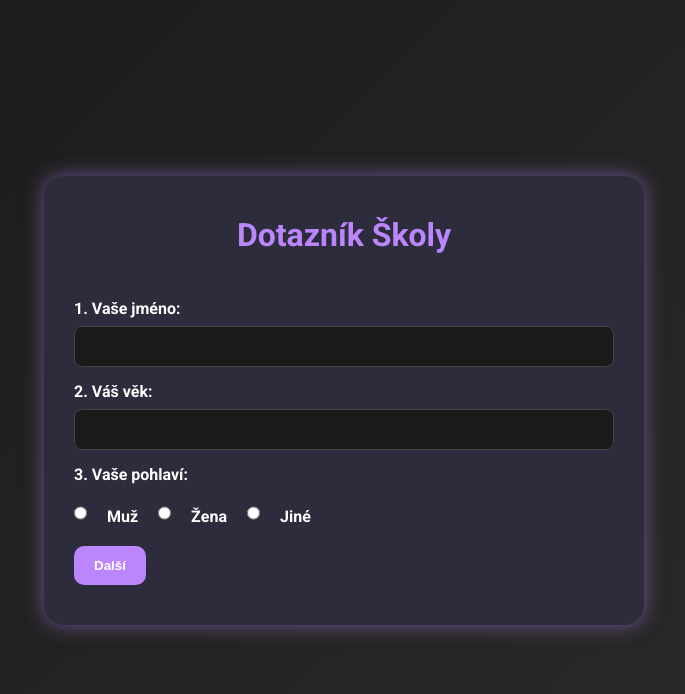
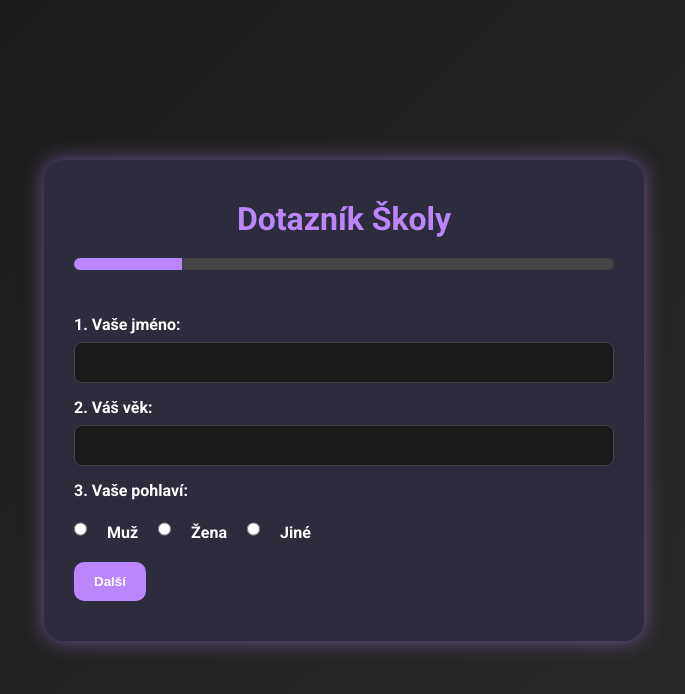
Before and after one commit to arttroj/arttroj.github.io, a plain HTML site: page index.html in a window 1280 px wide. Both pictures are taken after a click on the button "Začít". Shown: the whole page, without its empty margins (296-981 px from the left). Drawn offline with Linux system fonts and the light colour scheme.

Commit message:
Update index.html

```diff
--- a/index.html
+++ b/index.html
@@ -72,7 +72,23 @@
             max-width: 600px;
             box-shadow: 0 0 20px rgba(187,134,252,0.5);
         }
-        h1 { text-align: center; margin-bottom: 30px; color: #bb86fc; }
+        h1 { text-align: center; margin-bottom: 20px; color: #bb86fc; }
+
+        /* Прогресс-бар */
+        .progress-container {
+            width: 100%;
+            background-color: #444;
+            border-radius: 10px;
+            height: 12px;
+            margin-bottom: 30px;
+            overflow: hidden;
+        }
+        .progress-bar {
+            height: 100%;
+            width: 0%;
+            background-color: #bb86fc;
+            transition: width 0.4s ease;
+        }
 
         form {
             display: flex;
@@ -145,6 +161,9 @@
     <!-- Форма -->
     <div class="container">
         <h1>Dotazník Školy</h1>
+        <div class="progress-container">
+            <div class="progress-bar" id="progressBar"></div>
+        </div>
         <form id="surveyForm">
             <!-- Шаги формы -->
             <div class="form-step active">
@@ -215,7 +234,7 @@
     </div>
 
     <script>
-        // Поп-ап логика
+        // Поп-ап
         const popupOverlay = document.getElementById('popupOverlay');
         const popupClose = document.getElementById('popupClose');
         const container = document.querySelector('.container');
@@ -228,12 +247,13 @@
             container.style.display = 'block';
         });
 
-        // Пошаговая форма
+        // Пошаговая форма с прогресс-баром
         const form = document.getElementById('surveyForm');
         const steps = Array.from(document.querySelectorAll('.form-step'));
         const prevBtn = document.getElementById('prevBtn');
         const nextBtn = document.getElementById('nextBtn');
         const submitBtn = document.getElementById('submitBtn');
+        const progressBar = document.getElementById('progressBar');
         let currentStep = 0;
 
         function showStep(step) {
@@ -241,6 +261,8 @@
             prevBtn.style.display = step === 0 ? 'none' : 'inline-block';
             nextBtn.style.display = step === steps.length - 1 ? 'none' : 'inline-block';
             submitBtn.style.display = step === steps.length - 1 ? 'inline-block' : 'none';
+            const progressPercent = ((step + 1) / steps.length) * 100;
+            progressBar.style.width = progressPercent + '%';
         }
         showStep(currentStep);
 
```
